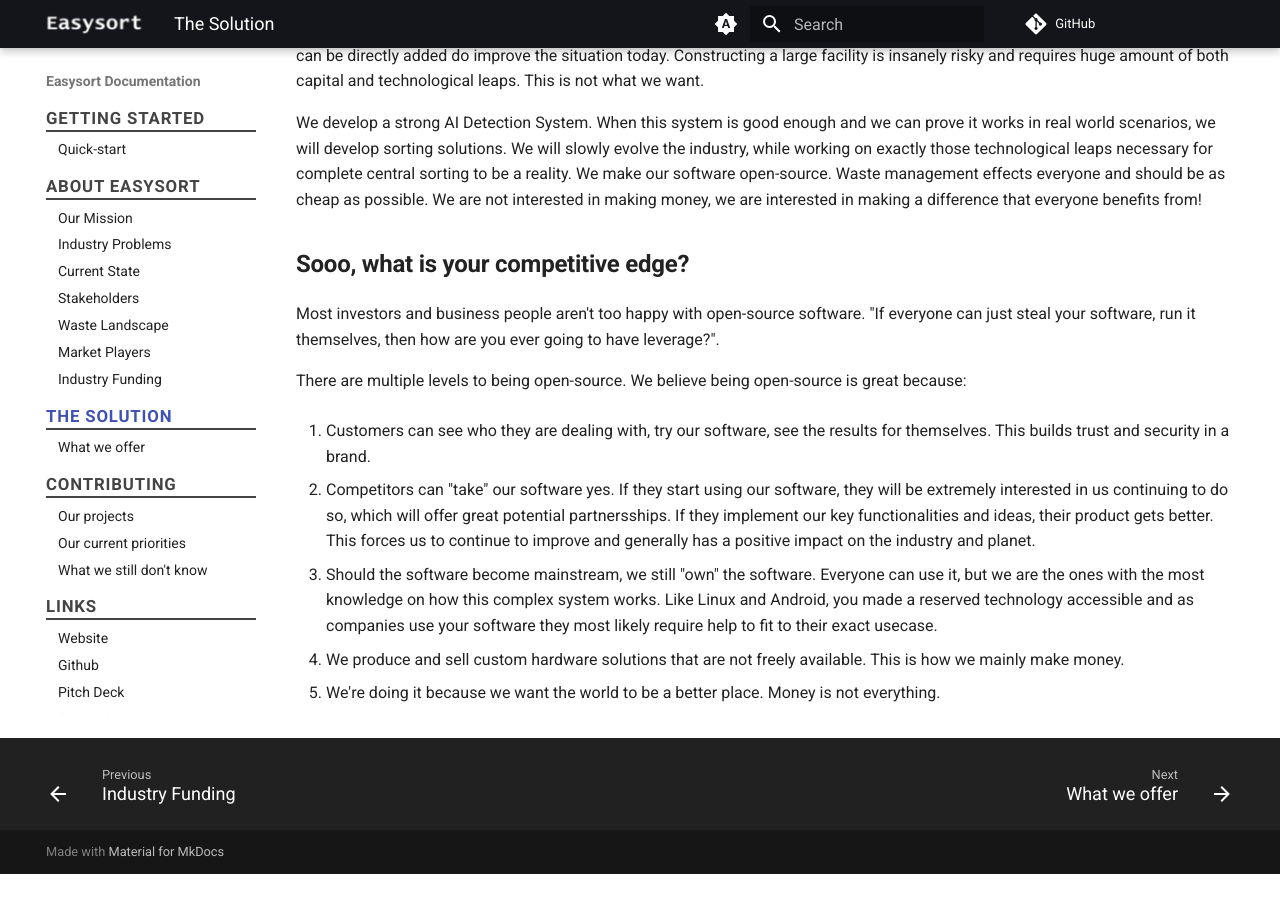
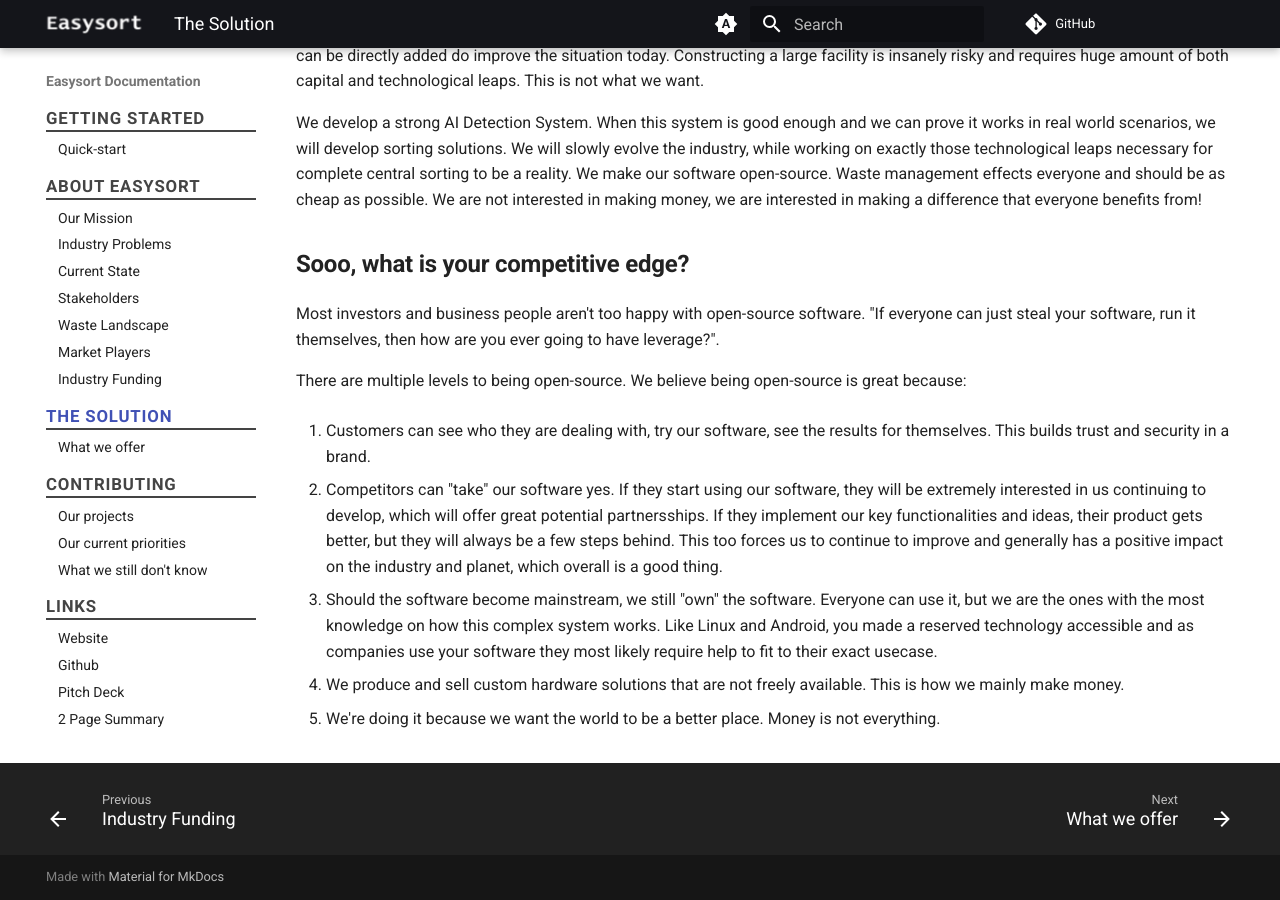
Before and after one commit to Easysort/Easysort, an MkDocs documentation site: the page built from docs/products/index.md, in a window 1280 px wide and 900 px high, scrolled down 1247 px. Built offline with MkDocs 1.6.1 and Material for MkDocs 9.7.7, drawn with Linux system fonts in a browser that asks for light colours; comment, search, counter and statistics services are not loaded; before the commit the page ends 2121 px from its top, so only the background shows below that.

```diff
--- a/docs/products/index.md
+++ b/docs/products/index.md
@@ -55,7 +55,7 @@
 
 1. Customers can see who they are dealing with, try our software, see the results for themselves. This builds trust and security in a brand.
 
-2. Competitors can "take" our software yes. If they start using our software, they will be extremely interested in us continuing to do so, which will offer great potential partnersships. If they implement our key functionalities and ideas, their product gets better. This forces us to continue to improve and generally has a positive impact on the industry and planet.
+2. Competitors can "take" our software yes. If they start using our software, they will be extremely interested in us continuing to develop, which will offer great potential partnersships. If they implement our key functionalities and ideas, their product gets better, but they will always be a few steps behind. This too forces us to continue to improve and generally has a positive impact on the industry and planet, which overall is a good thing.
 
 3. Should the software become mainstream, we still "own" the software. Everyone can use it, but we are the ones with the most knowledge on how this complex system works. Like Linux and Android, you made a reserved technology accessible and as companies use your software they most likely require help to fit to their exact usecase.
 
```
